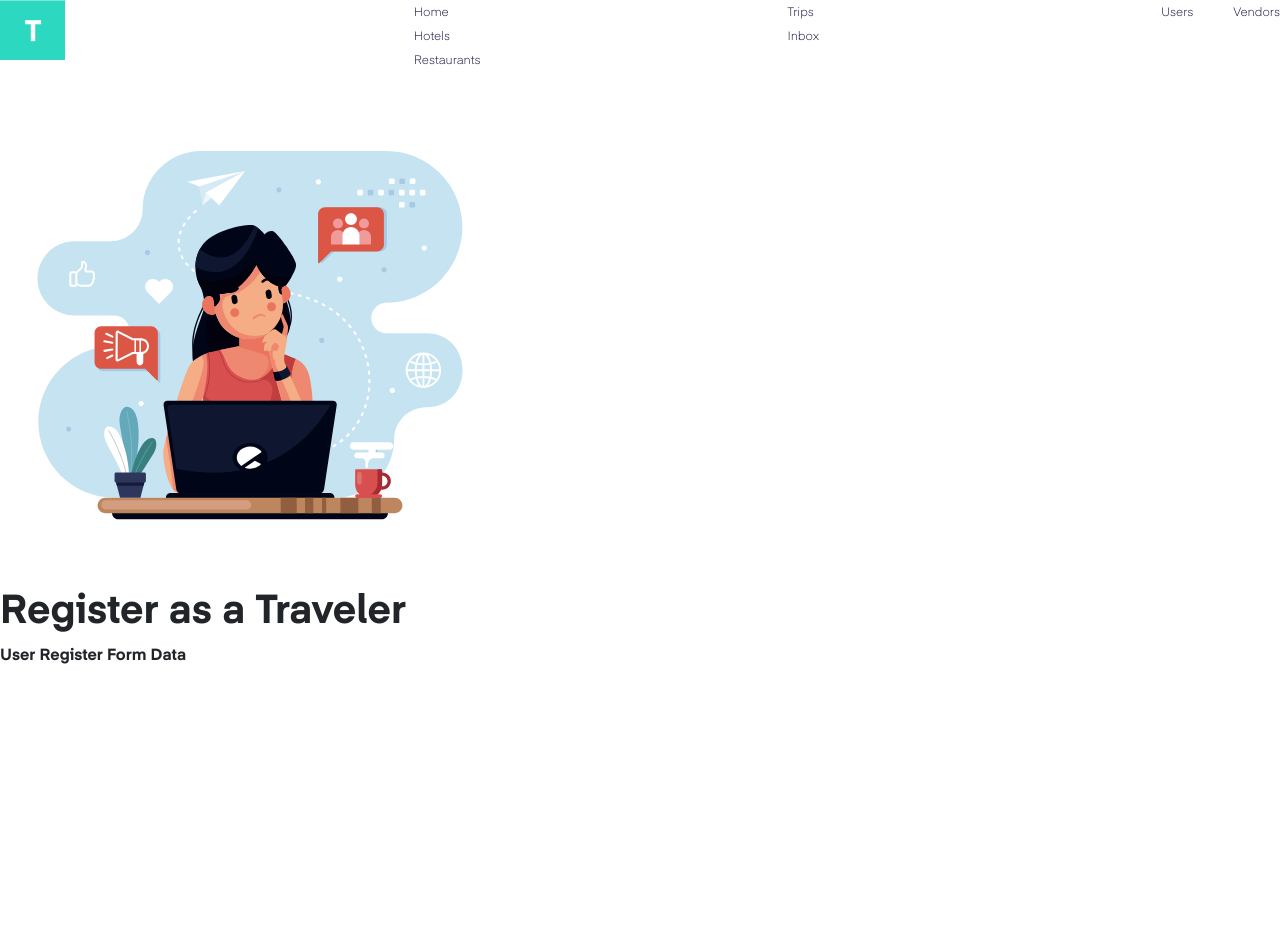
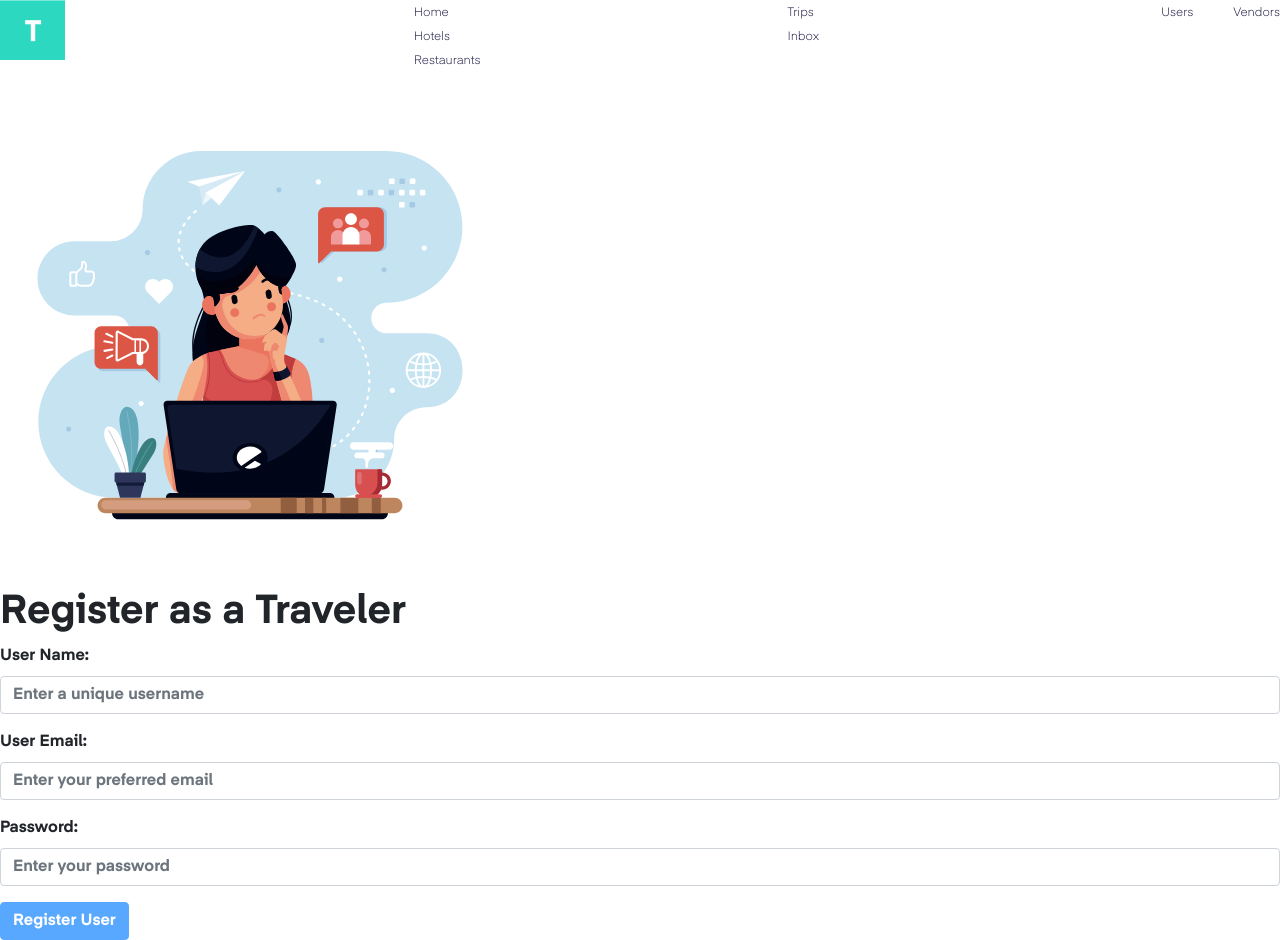
Before and after one commit to therabithole/TripAdvisorPlatform, a React (Create React App) app: page /users/register in a window 1280 px wide. Before the commit the page ends 800 px from the top, so only its background shows below. Built offline with nearby package versions, Linux system fonts and the light colour scheme.

Commit message:
user login and register finished

```diff
--- a/src/Components/Forms/UserLoginForm.jsx
+++ b/src/Components/Forms/UserLoginForm.jsx
@@ -1,42 +1,38 @@
 import React, { Component } from "react";
-import ReusableInput from "./common/ReusableInput";
-class UserLoginForm extends Component {
+import Joi from "joi-browser";
+import Form from "./common/Form";
+class UserLoginForm extends Form {
   state = {
     data: { userEmail: "", userPassword: "" },
-    errors: { userEmail: "", userPassword: "" }
+    errors: {}
   };
 
-  handleInputChange = ({ currentTarget: input }) => {
-    const data = { ...this.state.data };
-    data[input.name] = input.value;
-    console.log(data);
-    this.setState({ data });
+  /* 13 */ schema = {
+    userEmail: Joi.string()
+      .required()
+      .email()
+      .label("User Email"),
+    userPassword: Joi.string()
+      .required()
+      .label("Password")
+  };
+
+  onSubmit = () => {
+    /* 3*/ console.log(" Handle Submitted");
   };
 
   render() {
-    const { data } = this.state;
     return (
-      <form>
-        <ReusableInput
-          name="userEmail"
-          value={data.userEmail}
-          labelling="Email address: "
-          type="text"
-          placeholder="Email address"
-          onChange={this.handleInputChange}
-        />
-        <ReusableInput
-          name="userPassword"
-          value={data.userPassword}
-          labelling="Password: "
-          type="password"
-          placeholder="Password"
-          onChange={this.handleInputChange}
-        />
+      <form onSubmit={this.handleSubmit}>
+        {this.renderInput("userEmail", "User Email: ", "Enter your email")}
+        {this.renderInput(
+          "userPassword",
+          "Password: ",
+          "Enter your password",
+          "password"
+        )}
 
-        <button type="submit" className="btn btn-primary">
-          Submit
-        </button>
+        {this.FormButton("Login User")}
       </form>
     );
   }
--- a/src/Components/Forms/UserRegisterForm.jsx
+++ b/src/Components/Forms/UserRegisterForm.jsx
@@ -1,8 +1,49 @@
 import React, { Component } from "react";
-class UserRegisterForm extends Component {
-  state = {};
+import Joi from "joi-browser";
+import Form from "./common/Form";
+class UserRegisterForm extends Form {
+  state = {
+    data: {
+      userName: "",
+      userEmail: "",
+      userPassword: ""
+    },
+    errors: {}
+  };
+
+  schema = {
+    userName: Joi.string().required(),
+    userEmail: Joi.string()
+      .email()
+      .required(),
+    userPassword: Joi.string()
+      .min(4)
+      .required()
+  };
+
+  onSubmit = () => {
+    /* 3*/ console.log(" Handle Submitted");
+  };
+
   render() {
-    return <div> User Register Form Data</div>;
+    return (
+      <form onSubmit={this.handleSubmit}>
+        {this.renderInput("userName", "User Name: ", "Enter a unique username")}
+        {this.renderInput(
+          "userEmail",
+          "User Email: ",
+          "Enter your preferred email"
+        )}
+        {this.renderInput(
+          "userPassword",
+          "Password: ",
+          "Enter your password",
+          "password"
+        )}
+
+        {this.FormButton("Register User")}
+      </form>
+    );
   }
 }
 
```
